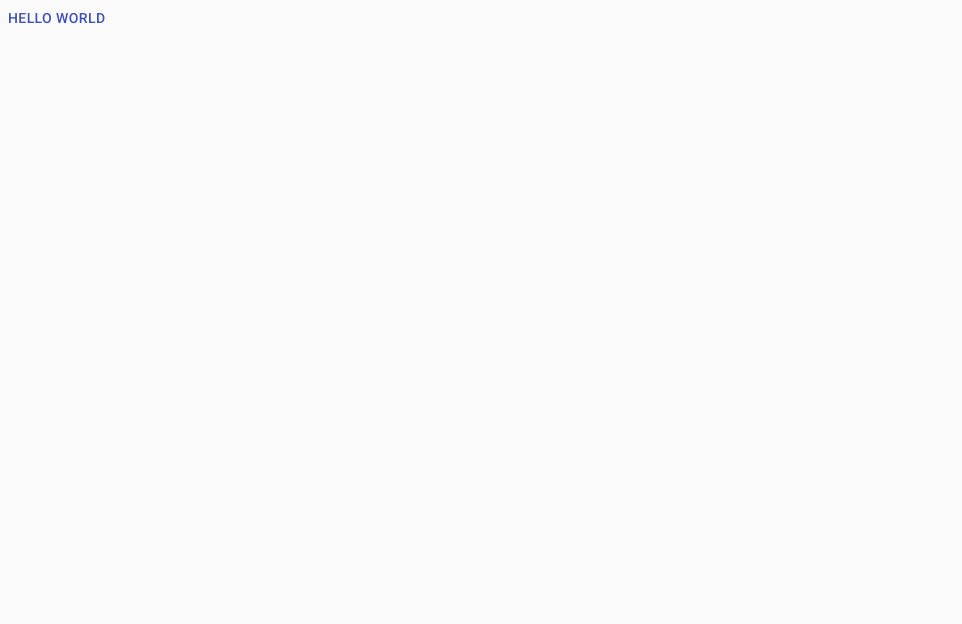
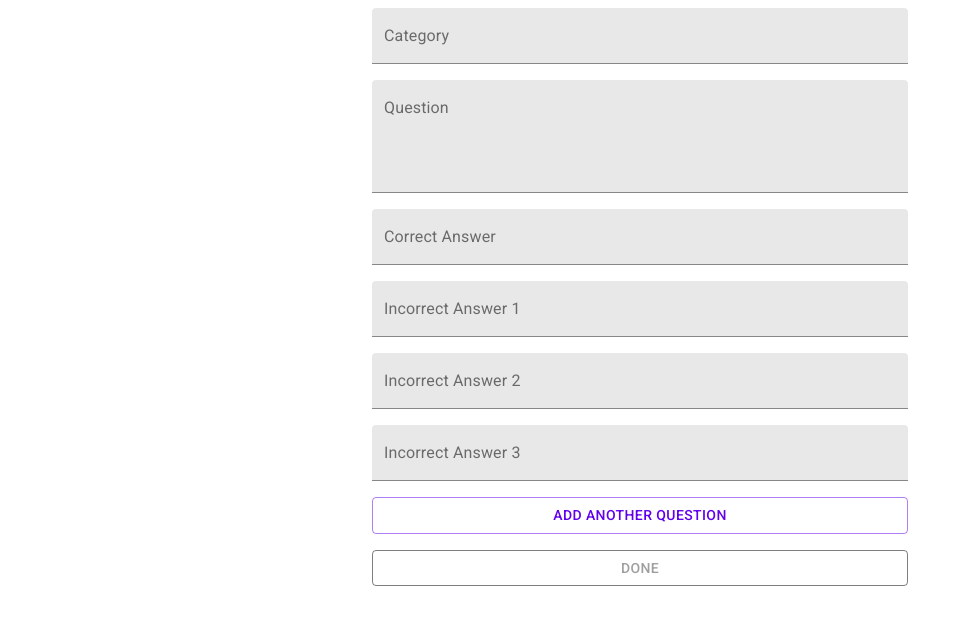
Before and after one commit to piercepatrick/taking-care-of-quizness-ui, a React (Create React App) app: page / in a window 1280 px wide. Shown: the top 624 px of the page, without its empty margins (0-962 px from the left). Built offline with nearby package versions, Linux system fonts and the light colour scheme.

Commit message:
feat(QuestionForm): initial form

```diff
--- a/src/App.js
+++ b/src/App.js
@@ -1,15 +1,69 @@
-import Button from "@material-ui/core/Button";
-import CssBaseline from "@material-ui/core/CssBaseline";
-import Card from "@material-ui/core/Card";
+import {
+  Button,
+  Container,
+  TextField,
+  ThemeProvider,
+  makeStyles,
+} from "@material-ui/core";
+
+import { theme } from "./theme";
+
+const useStyles = makeStyles((theme) => ({
+  form: {
+    display: "flex",
+    flexDirection: "column",
+    "& .MuiTextField-root, & .MuiButtonBase-root": {
+      margin: theme.spacing(1),
+      flex: 1,
+    },
+  },
+}));
+
 function App() {
+  const classes = useStyles();
+
   return (
-    <>
-      <CssBaseline />
-
-      <Button color="primary">Hello World</Button>
-
-      <Card></Card>
-    </>
+    <ThemeProvider theme={theme}>
+      <Container maxWidth="sm">
+        <form className={classes.form} noValidate autoComplete="off">
+          <TextField id="filled-basic" label="Category" variant="filled" />
+          <TextField
+            id="filled-basic"
+            label="Question"
+            variant="filled"
+            rows={4}
+            rowsMax={10}
+            multiline
+          />
+          <TextField
+            id="filled-basic"
+            label="Correct Answer"
+            variant="filled"
+          />
+          <TextField
+            id="filled-basic"
+            label="Incorrect Answer 1"
+            variant="filled"
+          />
+          <TextField
+            id="filled-basic"
+            label="Incorrect Answer 2"
+            variant="filled"
+          />
+          <TextField
+            id="filled-basic"
+            label="Incorrect Answer 3"
+            variant="filled"
+          />
+          <Button variant="outlined" color="primary">
+            Add Another Question
+          </Button>
+          <Button variant="outlined" color="secondary">
+            Done
+          </Button>
+        </form>
+      </Container>
+    </ThemeProvider>
   );
 }
 
--- /dev/null
+++ b/src/theme.js
@@ -0,0 +1,12 @@
+import { createMuiTheme } from "@material-ui/core/styles";
+
+export const theme = createMuiTheme({
+  palette: {
+    primary: {
+      main: "#6200EE",
+    },
+    secondary: {
+      main: "rgba(0, 0, 0, 0.38)",
+    },
+  },
+});
```
